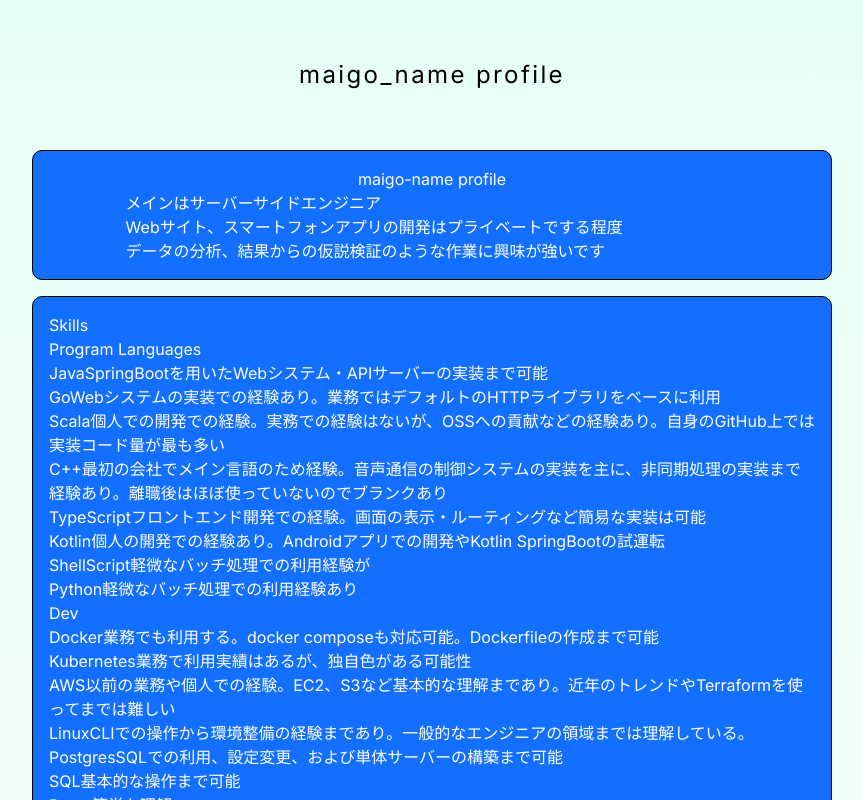
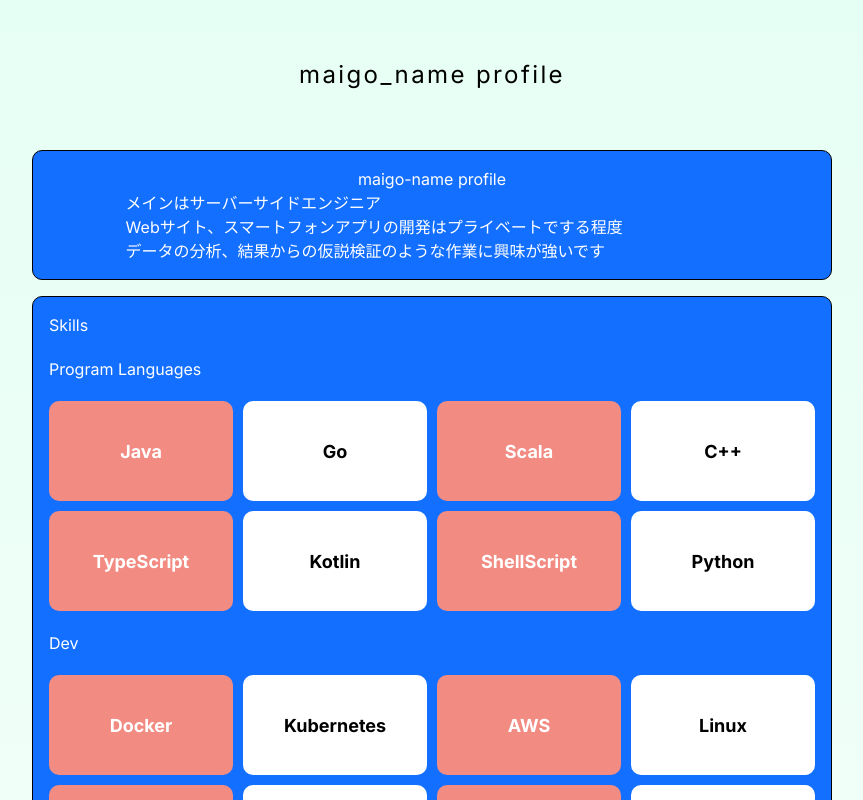
Before and after one commit to keyno63/profile.maigo-name.tokyo, a Next.js app in the folder website/: page / in a window 1280 px wide. Shown: the top 800 px of the page, without its empty margins (208-1071 px from the left). Built offline with nearby package versions, Linux system fonts and the light colour scheme.

Commit message:
tooltips function on skills

```diff
--- a/website/features/about/components/skills/skill-set.tsx
+++ b/website/features/about/components/skills/skill-set.tsx
@@ -1,37 +1,78 @@
+"use client";
+
 import {Skill, programLanguages, devs, others} from "@/features/about/components/skills/skills";
 import styles from "@/features/about/styles.module.css";
+import React, {useEffect, useRef, useState} from "react";
 
 export default function SkillSet() {
+    // activeなスキルの追跡
+    const [activeSkill, setActiveSkill] = useState(null);
+    const tooltipRef = useRef(null);
+
+    const toggleTooltip = (skillName) => {
+        if (activeSkill === skillName) {
+            setActiveSkill(null);
+        } else {
+            setActiveSkill(skillName);
+        }
+    };
+
+    // クリックイベントを監視し、吹き出しの外側をクリックした場合に閉じる
+    useEffect(() => {
+        const handleClickOutside = (event) => {
+            if (tooltipRef.current && !tooltipRef.current.contains(event.target)) {
+                setActiveSkill(null); // 吹き出しを閉じる
+            }
+        };
+
+        document.addEventListener("mousedown", handleClickOutside); // クリックイベントのリスナー追加
+        return () => {
+            document.removeEventListener("mousedown", handleClickOutside); // コンポーネントがアンマウントされるときにリスナーを削除
+        };
+    }, []);
+
+    // 各カテゴリのスキルグリッドをレンダリングする関数
+    const renderSkillsGrid = (skills: Skill[]) => {
+        const paddedSkills = [...skills];
+        while (paddedSkills.length % 4 !== 0) {
+            paddedSkills.push({ skillName: "", description: "" }); // 空の要素を追加
+        }
+
         return (
-        <section className={styles.skill}>
-            <h2 className={undefined}>Skills</h2>
-            <div>
-                <h4>Program Languages</h4>
-                {programLanguages.map((pg) =>
-                    <SkillElement skillName={pg.skillName} description={pg.description}/>
+            <div className={styles.skills_grid}>
+                {paddedSkills.map((skill, index) => (
+                    <div
+                        key={index}
+                        className={`${styles.skill_box} ${index % 2 === 0 ? styles.skill_box_odd : styles.skill_box_even}`}
+                        onClick={() => skill.skillName && setActiveSkill(skill.skillName)} // クリックで吹き出しをトグル
+                    >
+                        <span>{skill.skillName}</span>
+                        {activeSkill === skill.skillName && skill.skillName && (
+                            <div className={styles.tooltip} ref={tooltipRef}>
+                                <p>{skill.description}</p>
+                            </div>
                         )}
                     </div>
-            <div>
+                ))}
+            </div>
+        );
+    };
+
+    return (
+        <section className={`${styles.skill} ${styles.skills_section}`}>
+                <h2 className={undefined}>Skills</h2>
+                <div className={styles.skills_container}>
+                    <h4>Program Languages</h4>
+                    {renderSkillsGrid(programLanguages)}
+                </div>
+                <div className={styles.skills_container}>
                     <h4>Dev</h4>
-                {devs.map((dev) =>
-                    <SkillElement skillName={dev.skillName} description={dev.description}/>
-                )}
+                    {renderSkillsGrid(devs)}
                 </div>
-            <div>
+                <div className={styles.skills_container}>
                     <h4>Others</h4>
-                {others.map((other)=>
-                    <SkillElement skillName={other.skillName} description={other.description} />
-                )}
+                    {renderSkillsGrid(others)}
                 </div>
         </section>
     )
 }
-
-function SkillElement(skill: Skill) {
-    return (
-        <div className={undefined}>
-            {skill.skillName}
-            {skill.description}
-        </div>
-    )
-}
--- a/website/features/about/styles.module.css
+++ b/website/features/about/styles.module.css
@@ -115,6 +115,90 @@
     margin-top: 1em;
 }
 
+/* セクション全体のスタイル */
+.skills_section {
+    border-radius: 10px;
+    color: white;
+}
+
+.skills_container {
+    padding-top: 20px;
+    border-radius: 15px;
+    border-color: black;
+    /*margin: 0 auto;*/
+}
+
+/* グリッドレイアウト */
+.skills_grid {
+    display: grid;
+    grid-template-columns: repeat(4, 1fr);
+    gap: 10px;
+    margin-top: 20px;
+}
+
+/* 各スキルボックスのスタイル */
+.skill_box {
+    position: relative;
+    display: flex;
+    justify-content: center;
+    align-items: center;
+    height: 100px;
+    border-radius: 10px;
+    font-size: 18px;
+    font-weight: bold;
+}
+
+.skill_box_odd {
+    background-color: #f28b82;
+}
+
+.skill_box_even {
+    background-color: white;
+    color: black;
+}
+
+/* 空のボックスに対するスタイル */
+.skill_box:empty {
+    background-color: transparent;
+    border: none;
+}
+
+/* 吹き出しのスタイル */
+.tooltip {
+    position: absolute;
+    top: 110%; /* ボックスの下に表示 */
+    left: 80%;
+    transform: translateX(-50%);
+    background-color: white;
+    color: black;
+    padding: 10px;
+    border-radius: 5px;
+    box-shadow: 0 2px 8px rgba(0, 0, 0, 0.15);
+    z-index: 100;
+    min-width: 200px;
+    max-width: 350px;
+    white-space: pre-wrap;
+    text-align: center;
+    font-size: 14px;
+}
+
+.tooltip:before {
+    content: '';
+    position: absolute;
+    top: -10px;
+    left: 30%;
+    transform: translateX(-30%);
+    border-width: 0 10px 10px 10px;
+    border-style: solid;
+    border-color: transparent transparent white transparent; /* 吹き出しの三角形 */
+}
+
+/* 空のボックスに対するスタイル */
+.skill-box:empty {
+    background-color: transparent;
+    border: none;
+}
+
 .carrier_name {
     font-weight: bold;
 }
```
Lines whose indentation alone changed are shown as unchanged.
